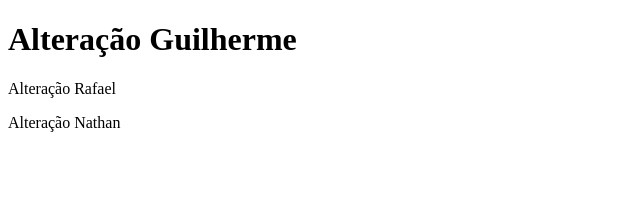
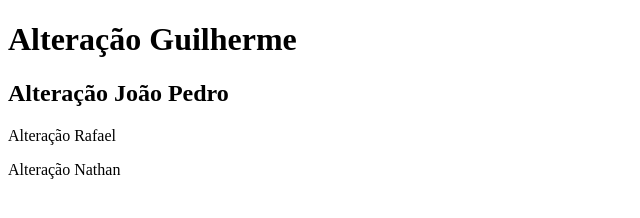
Before and after one commit to guilhermeoliveira17/Trabalho-Engenharia-de-software, a plain HTML site: page index.html in a window 1280 px wide. Shown: the whole page, without its empty margins (0-640 px from the left). Drawn offline with Linux system fonts and the light colour scheme.

Commit message:
alteração João Pedro

```diff
--- a/index.html
+++ b/index.html
@@ -8,6 +8,7 @@
   </head>
   <body>
     <h1>Alteração Guilherme</h1>
+    <h2>Alteração João Pedro</h2>
     <p>Alteração Rafael</p>
     <p>Alteração Nathan</p>
   </body>
```
